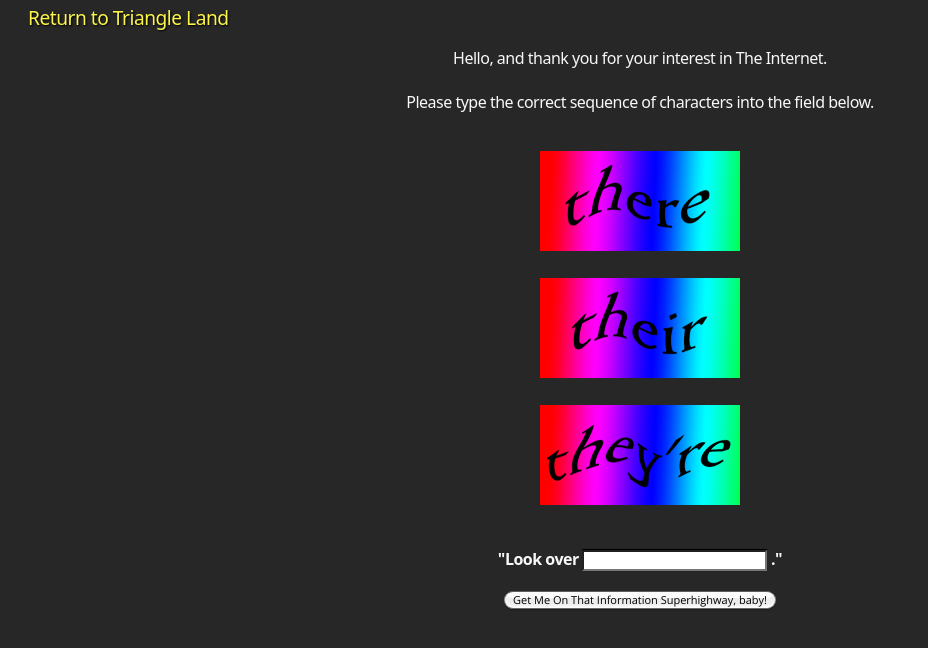
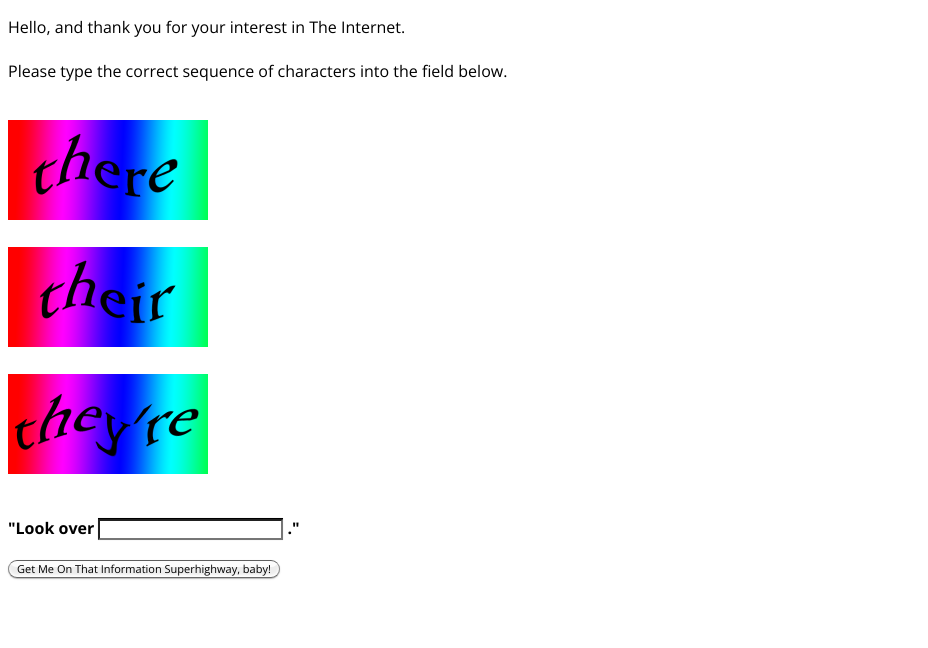
Before and after one commit to le717/le717.github.io, a Jekyll site: the page built from fun/spelling.html, in a window 1280 px wide. Shown: the top 648 px of the page, without its empty margins (0-928 px from the left). Built offline with Jekyll 4.4.1, drawn with Linux system fonts in a browser that asks for light colours; nearby versions of some CDN libraries.

Commit message:
Fix messed up CSS

```diff
--- a/_includes/head.html
+++ b/_includes/head.html
@@ -18,7 +18,7 @@
     <http://Triangle717.WordPress.com/>
 
     Site content licensed under The MIT License
-    <http:{{ site.baseurl }}/license/>
+    <http:{{ site.url }}/license/>
   -->
 
   <title>Triangle Land | {% if page.title != "Home" %}{{ page.title }}{% else %}Christian, Programmer, LEGO Fan{% endif %}</title>
--- a/fun/spelling.html
+++ b/fun/spelling.html
@@ -6,10 +6,7 @@
   <!-- Inspired by http://i.imgur.com/WmdsdL3.jpg -->
   <link rel="stylesheet" href="http://fonts.googleapis.com/css?family={{ page.google_font }}">
   <style>
-    body {
-      font-family: "Open Sans", sans-serif;
-      -webkit-font-smoothing: antialiased;
-    }
+    body { font-family: "Open Sans", sans-serif; }
 
     #full-answer { font-weight: 700; }
     #input-box {
@@ -18,7 +15,8 @@
               box-shadow: -0.4px -0.5px 0.5px 0.1px black;
     }
 
-    /* Mac-style CSS button from
+    /*
+     * Mac-style CSS button from
      * http://calebogden.com/safari-css-submit-button
      */
     #submit-button {
@@ -38,20 +36,31 @@
 
       border-radius: 18px;
       background: linear-gradient(linear, left top, left bottom, color-stop(0%,#fcfcfc), color-stop(40%,#f3f3f3), color-stop(100%,#ededed));
-      box-shadow: 0 1px 2px 0 rgba(0, 0, 0, 0.15), 0 1px 0 0 rgba(0, 0, 0, 0.15), 0 -2px 3px 0px #FFF inset, 0 -10px 0 0 #ededed inset;
+      -webkit-box-shadow: 0 1px 2px 0 rgba(0, 0, 0, 0.15),
+          0 1px 0 0 rgba(0, 0, 0, 0.15),
+          0 -2px 3px 0px #FFF inset,
+          0 -10px 0 0 #ededed inset;
+      box-shadow: 0 1px 2px 0 rgba(0, 0, 0, 0.15),
+          0 1px 0 0 rgba(0, 0, 0, 0.15),
+          0 -2px 3px 0px #FFF inset,
+          0 -10px 0 0 #ededed inset;
     }
 
     #submit-button:active {
       border-color: #323d9f #3365b4 #3365b4 #6f6f6f;
       background: #7cb0de;
       background: linear-gradient(linear, left top, left bottom, color-stop(0%,#a7c7e1), color-stop(40%,#9dc2e1), color-stop(100%,#7cb0de));
-      box-shadow: 0 1px 2px 0 rgba(0, 0, 0, 0.15), 0 1px 0 0 rgba(0, 0, 0, 0.05), 0 -2px 3px 0px rgba(182, 226, 244, 1) inset, 0 -10px 0 0 #73abda inset;
+      -webkit-box-shadow: 0 1px 2px 0 rgba(0, 0, 0, 0.15),
+          0 1px 0 0 rgba(0, 0, 0, 0.05),
+          0 -2px 3px 0px rgba(182, 226, 244, 1) inset,
+          0 -10px 0 0 #73abda inset;
+      box-shadow: 0 1px 2px 0 rgba(0, 0, 0, 0.15),
+          0 1px 0 0 rgba(0, 0, 0, 0.05),
+          0 -2px 3px 0px rgba(182, 226, 244, 1) inset,
+          0 -10px 0 0 #73abda inset;
     }
   </style>
-  <link rel="stylesheet" media="all" href="http://code.ionicframework.com/ionicons/1.4.1/css/ionicons.min.css">
-  <link rel="stylesheet" media="all" href="/css/style.css">
 {% include bridge.html %}
-{% include previous-button.html %}
   <p class="text-center" id="intro-text">Hello, and thank you for your interest in The Internet.<br><br>
     Please type the correct sequence of characters into the field below.</p>
   <br>
@@ -61,25 +70,24 @@
     <button id="submit-button" onclick="checkInput(); return false;">Get Me On That Information Superhighway, baby!</button>
   </form>
 
-  <script src="http://code.jquery.com/jquery-2.1.0.min.js"></script>
+  {% include jquery.html %}
+
   <script>
-    function selectRandom(myArray) {
+    function _selectRandom(myArray) {
       "use strict";
-      /* Select a random item from `myArray` */
+      /* Select a random item */
       return myArray[Math.floor(Math.random() * myArray.length)];
     }
 
     (function() {
       "use strict";
-      var answers = ['"&nbsp;&nbsp;input-box the only one who can prevent forest fires."', '"Look over input-box&nbsp;."'],
-          prefix = "{{ site.baseurl }}/img/captcha/",
-          template = "<img class='captcha-image' src='prefix-image' /><br><br>",
-          images = ["your.png", "youre.png", "there.png", "their.png", "theyre.png"];
+      var prefix          = "{{ site.url }}/img/captcha/",
+          images          = ["your.png", "youre.png", "there.png", "their.png", "theyre.png"],
+          answers         = ['"&nbsp;&nbsp;input-box the only one who can prevent forest fires."', '"Look over input-box&nbsp;."'],
+          template        = "<img class='captcha-image' src='prefix-image' /><br><br>",
+          selectedAnswer = _selectRandom(answers);
 
-      var selectedAnswer = selectRandom(answers);
-      var selectedAnswerIndex = answers.indexOf(selectedAnswer);
-
-      if (selectedAnswerIndex === 0) {
+      if (selectedAnswer.indexOf("forest fires") > -1) {
         $("#captcha-image-container").html(template.replace(/prefix-image/, prefix + images[0]));
         $("#captcha-image-container").append(template.replace(/prefix-image/, prefix + images[1]));
 
```
Also changed, not shown: other parts of fun/spelling.html (+5 -9 lines).
